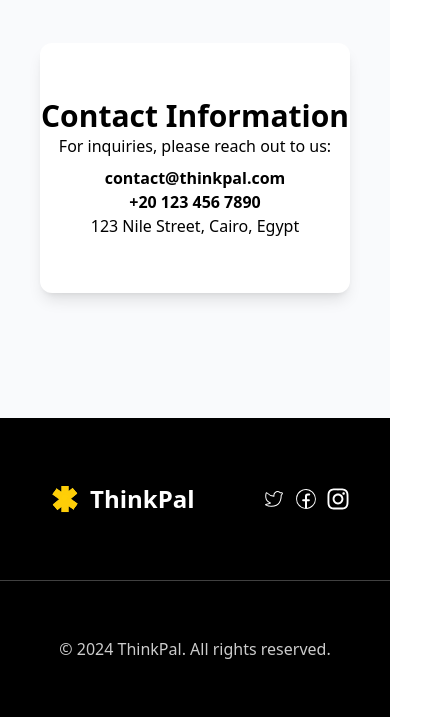
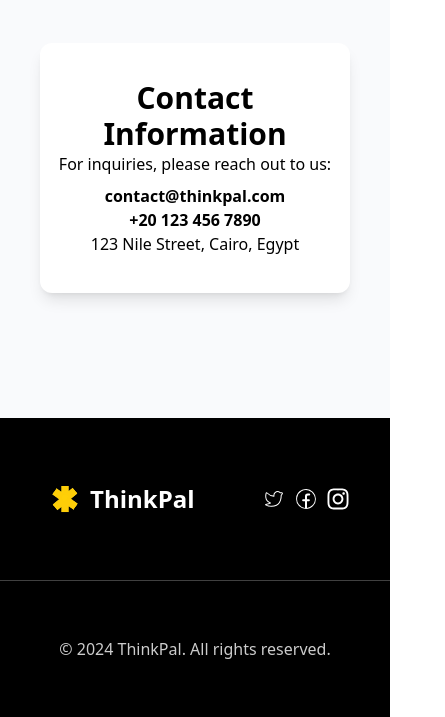
Before and after one commit to Abdalla-Elhagar/think-pal, a Next.js app: page /about in a window 390 px wide. Shown: the part 3566-4283 px from the top of the page, 445 px wide, since content can reach past the window. Built offline with nearby package versions, Linux system fonts and the light colour scheme.

Commit message:
Update layout styles in ContactInformation, OurMission, and OurStory components for consistency

```diff
--- a/src/components/AboutComponents/ContactInformation.tsx
+++ b/src/components/AboutComponents/ContactInformation.tsx
@@ -5,7 +5,7 @@
   return (
     <section className='h-[500px] bg-secondary'>
         <div className="container flex justify-center items-center h-full">
-            <div className="box shadow-lg w-full lg:w-1/2 h-[250px] rounded-xl text-center flex flex-col justify-center items-center gap-2 bg-white">
+            <div className="box shadow-lg w-full lg:w-1/2 h-[250px] rounded-xl text-center flex flex-col justify-center items-center gap-2 bg-white px-2">
                 <SectionTitles headTitle='Contact Information' secondaryTitle='For inquiries, please reach out to us:' />
                 <div className="content">
                     <p className='font-bold'>contact@thinkpal.com</p>
--- a/src/components/AboutComponents/OurMission.tsx
+++ b/src/components/AboutComponents/OurMission.tsx
@@ -6,7 +6,7 @@
   return (
     <section className=' min-h-screen'>
         <div className="container flex justify-between  items-center h-full flex-col text-center lg:text-start lg:flex-row py-6 gap-4">
-            <div className="text w-[500px]">
+            <div className="text w-full md:w-[500px]">
                 <h3 className='text-[30px] font-bold'>Our Mission</h3>
                 <p>At ThinkPal, our mission is to empower university students in Egypt and the MENA region with cutting-edge AI education. We strive to bridge the gap between theoretical knowledge and practical application, equipping students with the skills and knowledge necessary to excel in the rapidly evolving field of artificial intelligence.</p>
             </div>
--- a/src/components/AboutComponents/OurStory.tsx
+++ b/src/components/AboutComponents/OurStory.tsx
@@ -11,7 +11,7 @@
                 <Image src={ourStoryImage} alt="Our Mission Image" className='w-full rounded-xl' />
 
             </div>
-            <div className="text w-[500px]">
+            <div className="text w-full md:w-[500px]">
                 <h3 className='text-[30px] font-bold'>Our Story</h3>
                 <p>ThinkPal was founded in 2020 by a group of passionate educators and AI experts who recognized the immense potential of AI in shaping the future. Driven by a shared vision to democratize AI education, we embarked on a journey to create a platform that offers high-quality, accessible, and industry-relevant AI courses tailored to the unique needs of students in the region.</p>
             </div>
```
